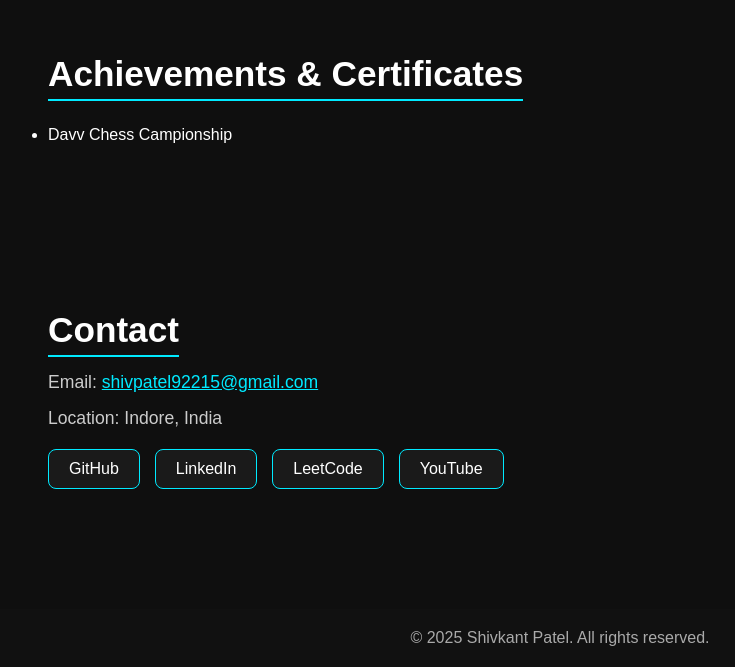
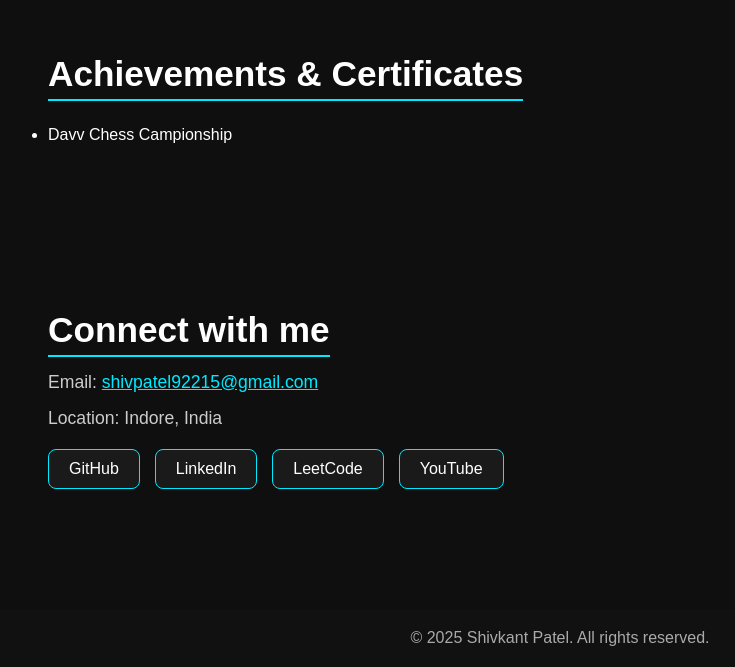
Before and after one commit to Suryance21/Portfolio, a plain HTML site: page index.html in a window 1280 px wide. Shown: the part 2181-2848 px from the top of the page, without its empty margins (80-815 px from the left). Drawn offline with Linux system fonts and the light colour scheme; a script that the page names is missing.

Commit message:
Fix HTML formatting and structure

```diff
--- a/index.html
+++ b/index.html
@@ -87,7 +87,7 @@
   </section>
 
   <section id="connect with me">
-  <h2>Contact</h2>
+  <h2>Connect with me</h2>
 
   <p>Email:
     <a href="mailto:shivpatel92215@gmail.com" style="color:#00eaff;">
```
